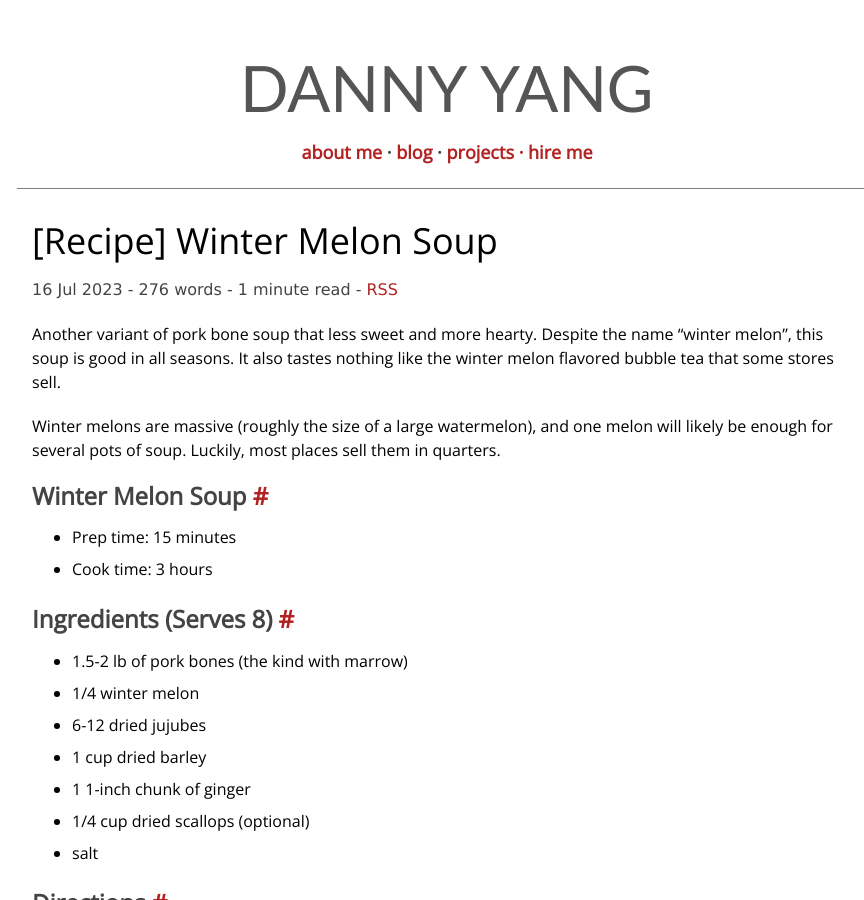
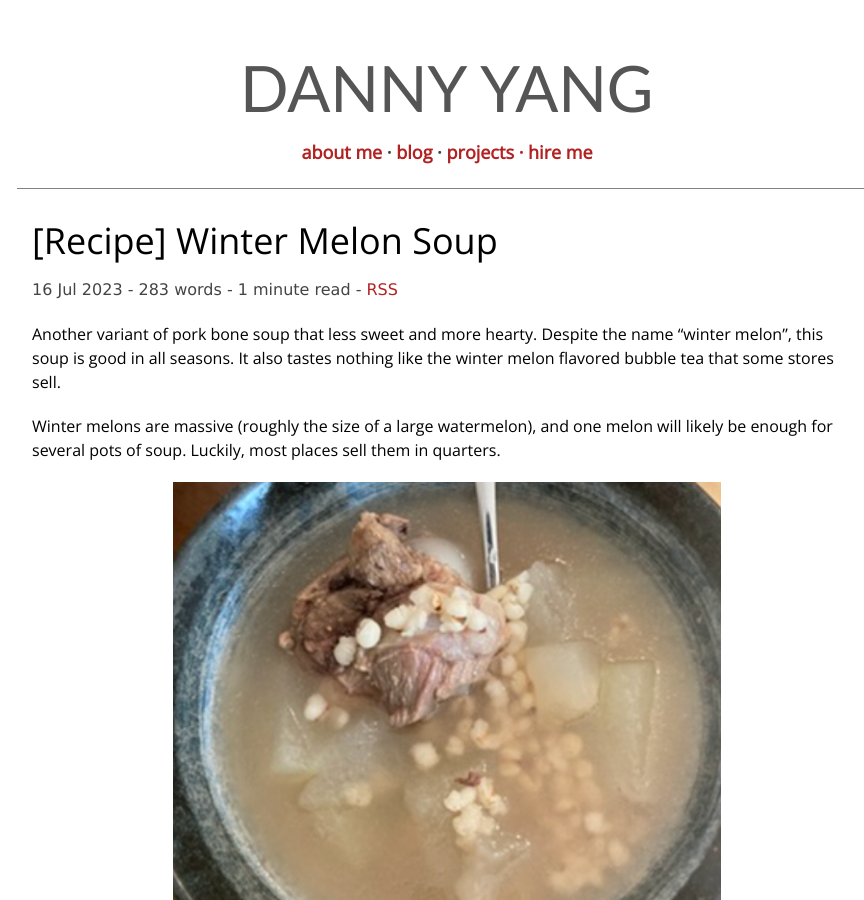
Before and after one commit to yangdanny97/yangdanny97.github.io, a Jekyll site: the page built from _posts/2023-07-16-winter-melon-soup.md, in a window 1280 px wide and 900 px high. Shown: the whole window, without its empty margins (193-1057 px from the left). Built offline with Jekyll 4.4.1, drawn with Linux system fonts in a browser that asks for light colours; comment, search, counter and statistics services are not loaded.

Commit message:
add pics

```diff
--- a/_posts/2023-07-16-winter-melon-soup.md
+++ b/_posts/2023-07-16-winter-melon-soup.md
@@ -11,6 +11,10 @@
 Winter melons are massive (roughly the size of a large watermelon), and one melon will likely be enough for several pots of soup. Luckily, most places sell them in quarters.
 
 <!-- more -->
+
+<p align="center">
+  <img height="500" src="https://yangdanny97.github.io/misc/cooking/winter_melon.png">
+</p>
 
 ### Winter Melon Soup
 - Prep time: 15 minutes
```
Also changed, not shown: _posts/2023-07-18-chicken-feet-soup.md (+4 -0 lines), misc/cooking/chicken_feet.png (added), misc/cooking/winter_melon.png (added).
